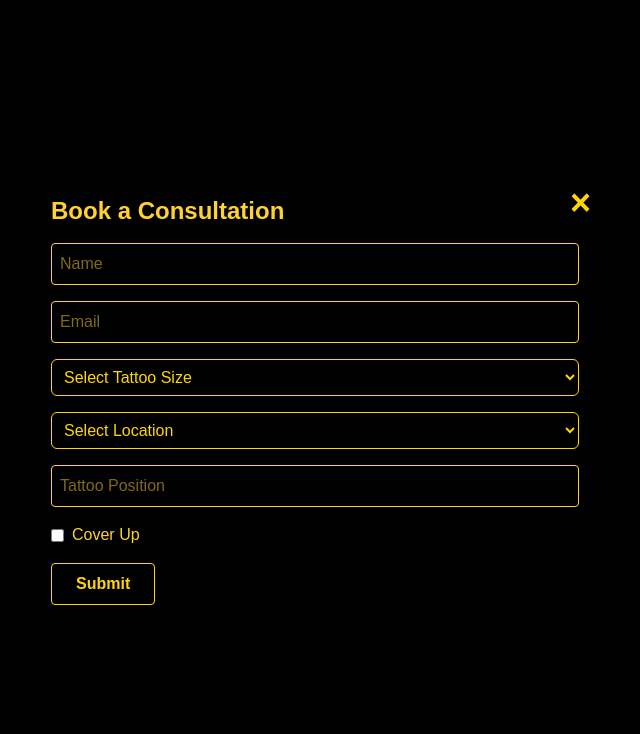
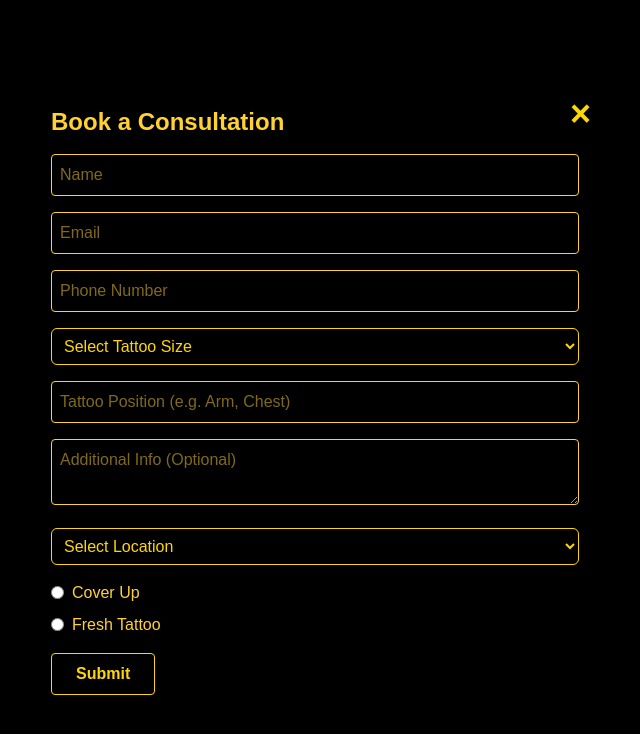
Before and after one commit to amarachi-nwokocha/my-app, a Next.js app: page / in a window 1280 px wide. Both pictures are taken after a click on the button "Book a consultation →". Shown: the part 1667-2401 px from the top of the page, without its empty margins (325-965 px from the left). Built offline with nearby package versions, Linux system fonts and the light colour scheme.

Commit message:
Added the appointment form

```diff
--- a/src/app/component/Appointment.tsx
+++ b/src/app/component/Appointment.tsx
@@ -1,11 +1,30 @@
 'use client';
 
-import { useState } from 'react';
+import { useState, useRef } from 'react';
 import { motion } from 'framer-motion';
 import Image from 'next/image';
 
 const AppointmentSection = () => {
   const [isModalOpen, setIsModalOpen] = useState(false);
+  const [isSubmitted, setIsSubmitted] = useState(false);
+  const [isLoading, setIsLoading] = useState(false);
+  const iframeRef = useRef(null);
+
+  const handleIframeLoad = () => {
+    if (isSubmitted) {
+      setIsLoading(false);
+      alert('Your consultation request has been submitted!');
+      setIsSubmitted(false);
+      setIsModalOpen(false);
+    }
+  };
+
+  const handleSubmit = (e: any) => {
+    e.preventDefault();
+    setIsLoading(true);
+    setIsSubmitted(true);
+    e.target.submit(); // submit form manually
+  };
 
   return (
     <>
@@ -67,67 +86,109 @@ const AppointmentSection = () => {
             </button>
             <h2 className="text-2xl font-semibold mb-4">Book a Consultation</h2>
             <form
-              action="https://docs.google.com/forms/d/e/1FAIpQLSdzVqNv50M8aTX-y9Jve-e8abzYvQHM6uLjYVvwzZoEO3owSQ/formResponse"
+              action="https://script.google.com/macros/s/AKfycbzRqSuTD1VlPIB_JWqv5jZVg-15mwKpQh4xoNOPr2Mp7Y3Qg7h0ryTWugsym2_baXMlJw/exec"
               method="POST"
+              target="hidden_iframe"
+              onSubmit={handleSubmit}
               className="space-y-4"
             >
               <input
                 type="text"
-                name="entry.297239666"
+                name="entry.2005620554"
                 placeholder="Name"
                 required
                 className="w-full border p-2 rounded"
               />
+
               <input
                 type="email"
-                name="entry.99809765"
+                name="entry.1421932342"
                 placeholder="Email"
                 required
                 className="w-full border p-2 rounded"
               />
+
+              <input
+                type="tel"
+                name="entry.639789003"
+                placeholder="Phone Number"
+                required
+                className="w-full border p-2 rounded"
+              />
+
               <select
-                name="entry.854492443"
+                name="entry.1313946817"
                 required
                 className="w-full border border-[#FFD700] bg-black/95 text-[#FFD700] p-2 rounded-md"
               >
                 <option value="">Select Tattoo Size</option>
                 <option value="Large">Large</option>
-                <option value="Medium size">Medium</option>
+                <option value="Medium">Medium</option>
                 <option value="Small">Small</option>
               </select>
 
+              <input
+                type="text"
+                name="entry.1977567922"
+                placeholder="Tattoo Position (e.g. Arm, Chest)"
+                required
+                className="w-full border p-2 rounded"
+              />
+
+              <textarea
+                name="entry.1089208838"
+                placeholder="Additional Info (Optional)"
+                className="w-full border p-2 rounded"
+              ></textarea>
+
               <select
-                name="entry.location"
+                name="entry.1787960992"
                 required
                 className="w-full border border-[#FFD700] bg-black/95 text-[#FFD700] p-2 rounded-md"
               >
                 <option value="">Select Location</option>
                 <option value="Lagos">Lagos</option>
                 <option value="Abuja">Abuja</option>
+                <option value="Home Service">Home Service</option>
               </select>
 
-              <input
-                type="text"
-                name="entry.1228550198"
-                placeholder="Tattoo Position"
-                required
-                className="w-full border p-2 rounded"
-              />
-              <label className="flex items-center gap-2">
-                <input
-                  type="checkbox"
-                  name="entry.125273652"
-                  value="Yes"
-                />
-                Cover Up
-              </label>
+              <div className="flex flex-col gap-2">
+                <label className="flex items-center gap-2">
+                  <input
+                    type="radio"
+                    name="entry.1056672704"
+                    value="Cover Up"
+                    required
+                  />
+                  Cover Up
+                </label>
+                <label className="flex items-center gap-2">
+                  <input
+                    type="radio"
+                    name="entry.1056672704"
+                    value="Fresh Tattoo"
+                  />
+                  Fresh Tattoo
+                </label>
+              </div>
+
               <button
                 type="submit"
-                className="bg-black text-[#FFD700] border border-rounded border-[#FFD700] px-6 py-2 rounded hover:bg-[#FFD700] hover:text-black font-bold "
+                disabled={isLoading}
+                className={`bg-black text-[#FFD700] border border-[#FFD700] px-6 py-2 rounded font-bold transition ${
+                  isLoading ? 'opacity-50 cursor-not-allowed' : 'hover:bg-[#FFD700] hover:text-black'
+                }`}
               >
-                Submit
+                {isLoading ? 'Submitting...' : 'Submit'}
               </button>
             </form>
+
+            <iframe
+              name="hidden_iframe"
+              ref={iframeRef}
+              onLoad={handleIframeLoad}
+              style={{ display: 'none' }}
+            ></iframe>
           </div>
         </div>
       )}
```
